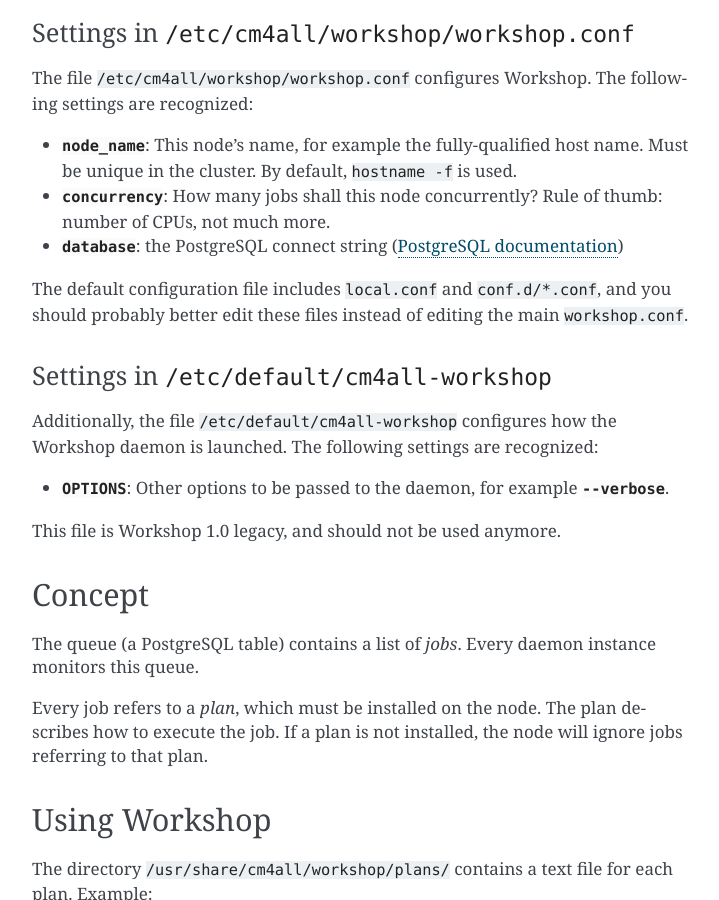
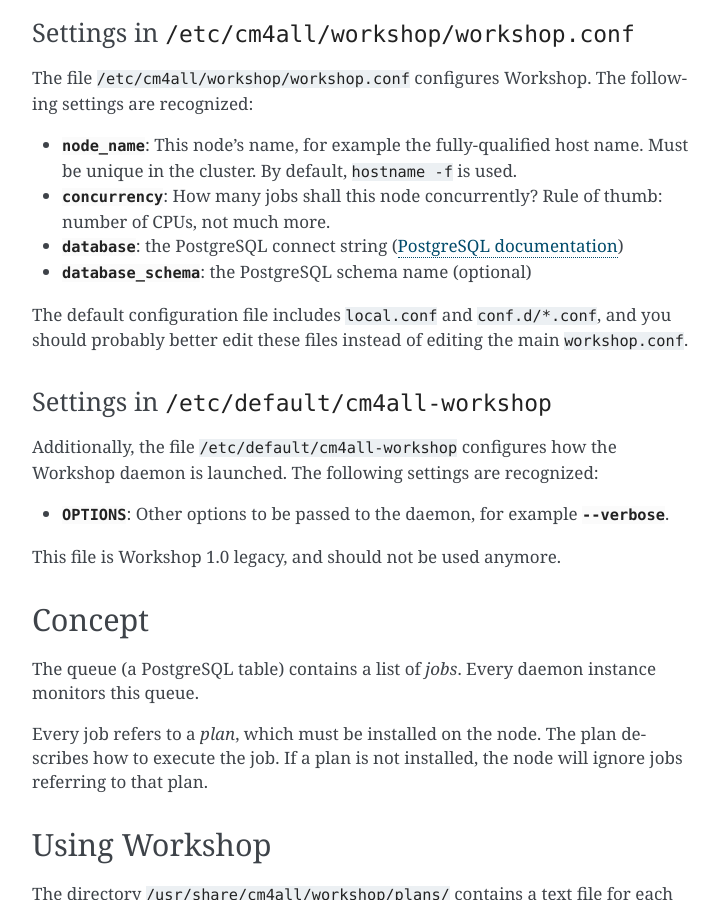
Before and after one commit to CM4all/workshop, a Sphinx documentation site: the page built from doc/index.rst, in a window 1280 px wide and 900 px high, scrolled down 623 px. Shown: the whole window, without its empty margins (388-1107 px from the left). Built offline with Sphinx 7.4.7, drawn with Linux system fonts in a browser that asks for light colours.

Commit message:
doc: document the database_schema setting

```diff
--- a/doc/index.rst
+++ b/doc/index.rst
@@ -40,6 +40,7 @@
 * :envvar:`database`: the PostgreSQL connect string (`PostgreSQL
   documentation
   <https://www.postgresql.org/docs/9.6/static/libpq-connect.html#LIBPQ-CONNSTRING>`_)
+* :envvar:`database_schema`: the PostgreSQL schema name (optional)
 
 The default configuration file includes :file:`local.conf` and
 :file:`conf.d/*.conf`, and you should probably better edit these files
```
